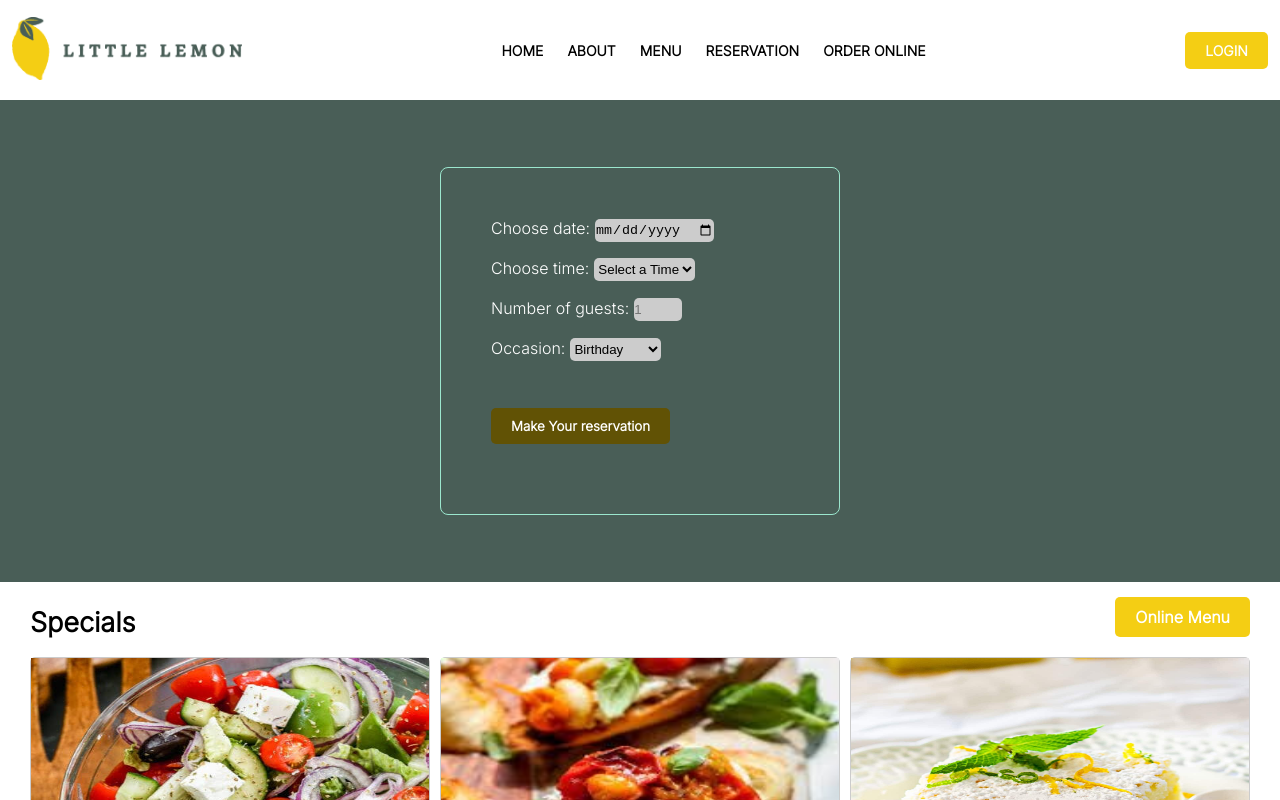
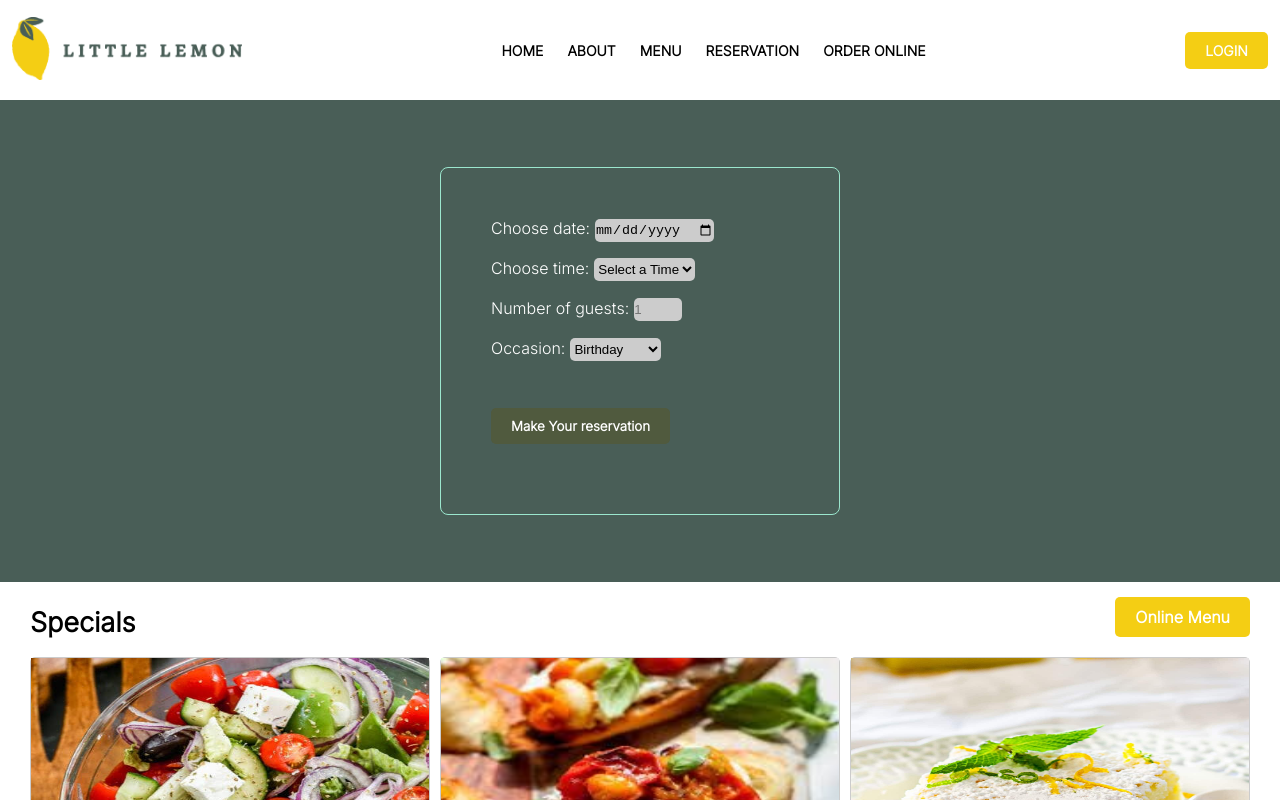
Before and after one commit to Udeme98/Meta-capstone-project, a React (Create React App) app: page /booking in a window 1280 px wide. Shown: the top 800 px of the page. Built offline with nearby package versions, Linux system fonts and the light colour scheme.

Commit message:
added disabled color

```diff
--- a/src/index.css
+++ b/src/index.css
@@ -332,7 +332,7 @@ select {
 }
 .book-btn:disabled {
   cursor: not-allowed;
-  background-color: hsl(50, 91%, 20%);
+  background-color: rgba(97, 82, 5, 0.3);
 }
 
 .confirm {
```
